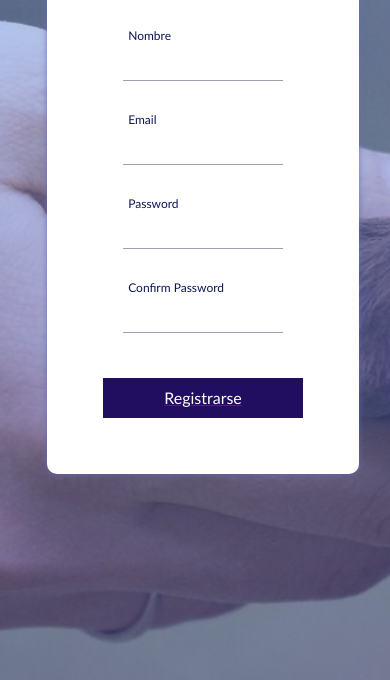
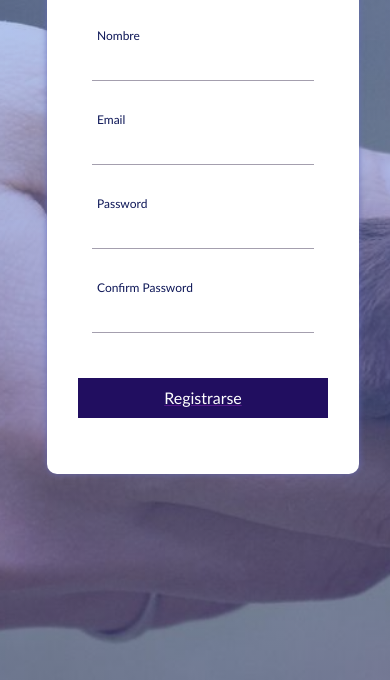
Before and after one commit to AlvaroFGA/fredaga.io, a plain HTML site: page html/registro.html in a window 390 px wide. Shown: the part 140-820 px from the top of the page. Drawn offline with Linux system fonts and the light colour scheme.

Commit message:
Update estilosRegistro.css

```diff
--- a/html/estilosRegistro.css
+++ b/html/estilosRegistro.css
@@ -98,8 +98,3 @@ button{
     text-align: center;
     color: #0e1c60;
 }
-@media screen and (max-width:500px){
-    .form{
-        width: 80%;
-    }
-}
```
